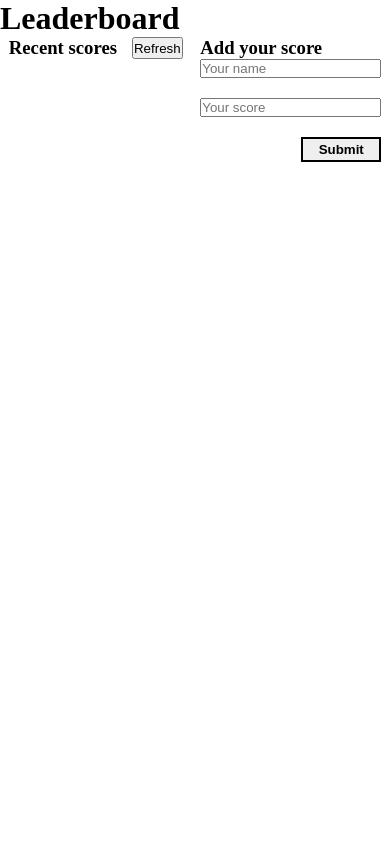
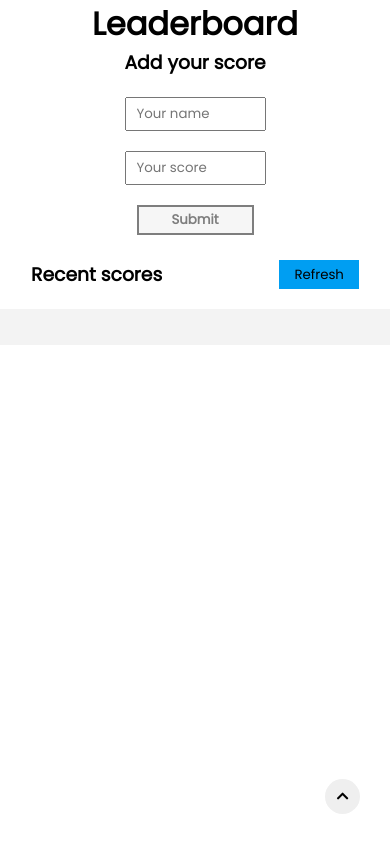
Before and after one commit to fed1k/Leaderboard, a website built with webpack: page src/index.html in a window 390 px wide. Built offline with nearby package versions, Linux system fonts and the light colour scheme; no server answers.

Commit message:
Improve UI

```diff
--- a/src/index.html
+++ b/src/index.html
@@ -5,6 +5,7 @@
     <meta http-equiv="X-UA-Compatible" content="IE=edge">
     <meta name="viewport" content="width=device-width, initial-scale=1.0">
     <link rel="stylesheet" href="style.css">
+    <link rel="stylesheet" href="https://use.fontawesome.com/releases/v5.13.0/css/all.css"/>
     <title>Document</title>
 </head>
 <body>
@@ -17,13 +18,14 @@
             </div>
         </div>
         <div class="addScore">
-            <h3>Add your score</h3>
+            <h3 class="h">Add your score</h3>
             <form action="post">
                 <input class="name-class" type="text" placeholder="Your name" required>
                 <input class="score-class" type="number" placeholder="Your score" required>
                 <button class="submit" type="button">Submit</button>
             </form>
         </div>
+        <button class="scrollUp"><i class="fas fa-chevron-up"></i></button>
     </section>
     <script type="module" src="index.js"></script>
 </body>
--- a/src/index.js
+++ b/src/index.js
@@ -7,6 +7,7 @@ const nameClass = document.querySelector('.name-class')
 const scoreClass = document.querySelector('.score-class')
 const reset = document.querySelector('.reset')
 const submit = document.querySelector('.submit')
+const scrollUp = document.querySelector('.scrollUp')
 section.appendChild(listBoard);
 
 submit.addEventListener('click', addListToPage)
@@ -19,6 +20,7 @@ const getDataFromApi = async()=>{
     const raha =  await response.json();
     for(let i of raha.result){
         const p = document.createElement('p');
+        p.className = 'listText';
         p.textContent = `${i.user}: ${i.score}`;
         listBoard.appendChild(p);
 
@@ -31,4 +33,10 @@ reset.addEventListener('click', ()=>{
 });
 window.onload = getDataFromApi();
 
+scrollUp.addEventListener('click', ()=>{
+    window.scrollTo(0, 0);
+})
+
+
+
 export { nameClass, scoreClass, array}
--- a/src/scoreList.js
+++ b/src/scoreList.js
@@ -8,6 +8,7 @@ class List {
 }
 
 const listBoard = document.createElement("div");
+listBoard.className = 'list-container';
 const addListToPage = () => {
   if (nameClass.value && scoreClass.value) {
     const list = new List(nameClass.value, scoreClass.value);
@@ -29,6 +30,8 @@ const sendDataToApi = async()=>{
       }),
       headers: { 'Content-type': 'application/json; charset=UTF-8'}
     }
+    .then(response => response.json())
+    .then(json => console.log(json))
   )
 }
 
--- a/src/style.css
+++ b/src/style.css
@@ -1,6 +1,10 @@
+@import url('https://fonts.googleapis.com/css2?family=Poppins&display=swap');
+
 * {
   margin: 0;
   padding: 0;
+  font-family: Poppins, serif;
+  scroll-behavior: smooth;
 }
 
 section {
@@ -10,7 +14,9 @@ section {
 
 .recent-scores-div {
   display: flex;
-  gap: 15px;
+  gap: 55px;
+  margin-bottom: 20px;
+  justify-content: space-around;
 }
 
 form {
@@ -19,10 +25,89 @@ form {
   gap: 20px;
 }
 
+.name-class,
+.score-class {
+  padding: 5px 10px;
+}
+
 .submit {
   padding: 3px 8px;
   width: 80px;
   align-self: flex-end;
   border: 2px solid black;
   font-weight: bold;
+  opacity: 0.5;
 }
+
+.reset {
+  padding: 3px 15px;
+  border: none;
+  background-color: #009EF2;
+}
+
+.h {
+  padding-bottom: 20px;
+  text-align: center;
+}
+
+.scrollUp {
+  height: 35px;
+  width: 35px;
+  border-radius: 50%;
+  border: none;
+  position: fixed;
+  bottom: 30px;
+  right: 30px;
+  transition: all ease-in-out 1s;
+}
+
+.scrollUp:hover {
+  cursor: pointer;
+}
+
+.reset:hover {
+  cursor: pointer;
+}
+
+.submit:hover {
+  cursor: pointer;
+  opacity: 0.8;
+}
+
+.listText {
+  padding: 10px;
+  border: 1px solid inherit;
+  border-radius: 12px;
+  box-shadow: -1px 13px 35px -3px rgba(34, 60, 80, 0.28);
+  font-size: 18px;
+}
+
+.list-container {
+  display: flex;
+  flex-direction: column;
+  gap: 15px;
+  padding: 18px 30px;
+  background-color: rgba(32, 33, 36, 5%);
+}
+
+@media (max-width: 600px){
+  section {
+    flex-direction: column-reverse;
+    gap: 25px;
+  }
+
+  .name-class,
+  .score-class,
+  .submit {
+    width: 30%;
+    align-self: center;
+  }
+
+  h1 {
+    text-align: center;
+  }
+
+  .h {
+    text-align: center;
+  }
+}
```
